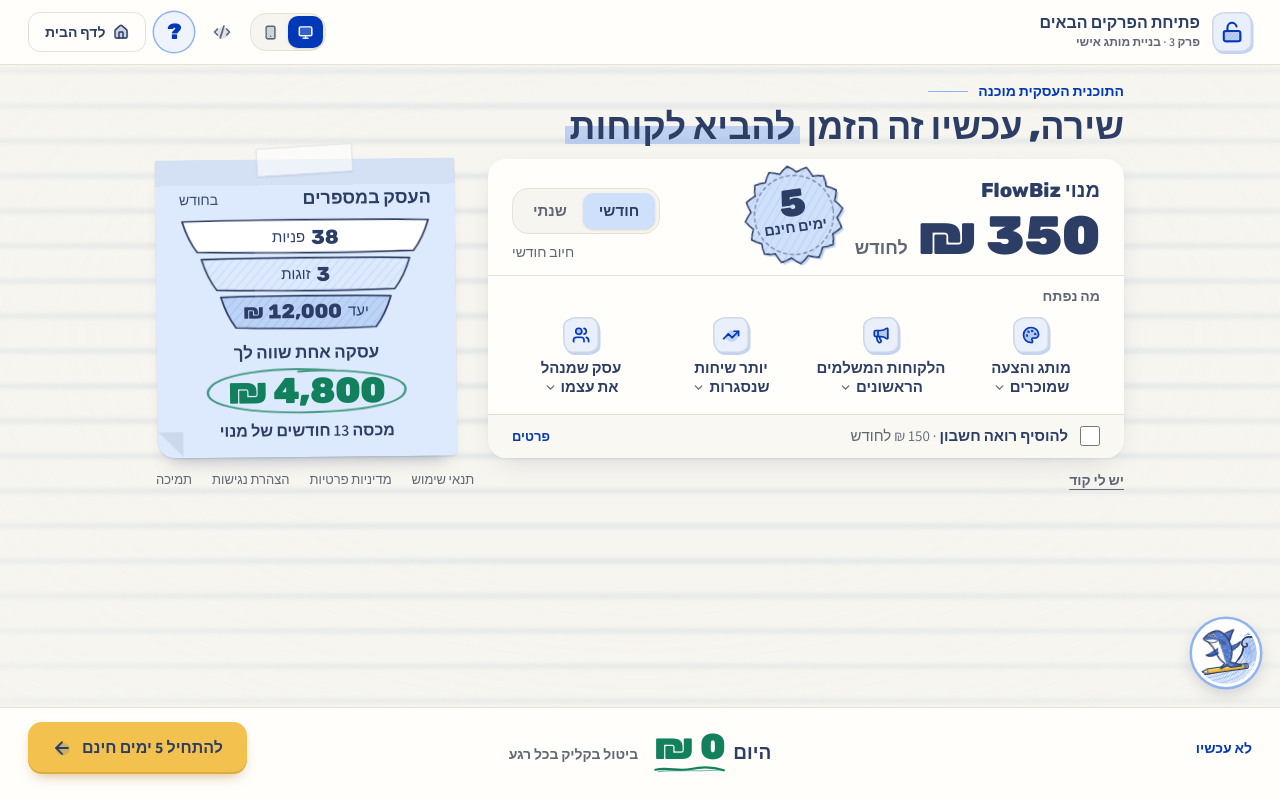
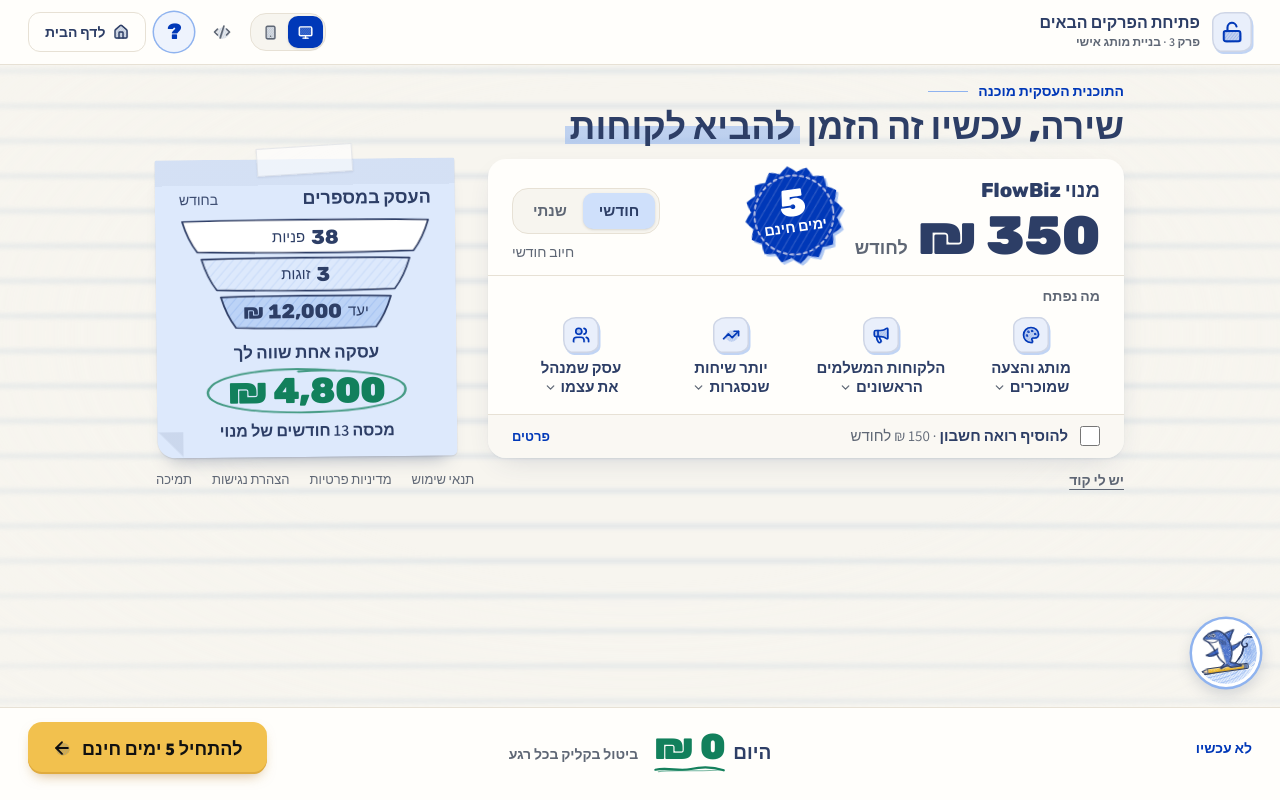
Before and after one commit to amitbens97-Zacks/paywall-mockup, a plain HTML site: page index.html in a window 1280 px wide. Drawn offline with nearby package versions, Linux system fonts and the light colour scheme.

Commit message:
Paywall: black, heavier CTA text; the 5-days seal back to deep blue
Co-Authored-By: Claude Opus 5.5 <noreply@anthropic.com>

```diff
--- a/index.html
+++ b/index.html
@@ -87,8 +87,8 @@
         background: #fff; border: 3px solid var(--color-brand-600, #0038b8); box-shadow: 0 2px 6px rgb(45 62 102 / .25); }
       .no-scrollbar::-webkit-scrollbar { display: none; }
 
-      /* The paywall's one action, in pencil yellow (Amit 26.11): the only strong colour on that page. */
-      .fb-btn-primary.fb-btn-pencil { background: #f2c14e; color: #2d3e66; box-shadow: 0 6px 14px -6px rgba(168, 103, 15, .55), inset 0 -2px 0 rgba(168, 103, 15, .25); }
+      /* The paywall's one action, in pencil yellow (Amit 26.11) with black, heavier text (27.11). */
+      .fb-btn-primary.fb-btn-pencil { background: #f2c14e; color: #111111; font-size: 18px; font-weight: 800; letter-spacing: .1px; box-shadow: 0 6px 14px -6px rgba(168, 103, 15, .55), inset 0 -2px 0 rgba(168, 103, 15, .25); }
       .fb-btn-primary.fb-btn-pencil:hover { background: #ecb53a; }
       .fb-btn-primary.fb-btn-pencil:active { background: #e3a92c; }
       .fb-btn-primary.fb-btn-pencil[disabled], .fb-btn-primary.fb-btn-pencil.is-off { background: #f3dea6; color: #6b6150; }
--- a/src/devnotes.js
+++ b/src/devnotes.js
@@ -36,7 +36,7 @@ const NOTES = [
       'מי שדילג על שלב 5: בלי הפתק. כרטיס המנוי לבד, באמצע.',
       'כותרת: "התוכנית העסקית מוכנה" ומתחתיה "שירה, עכשיו זה הזמן להביא לקוחות". "5 ימים חינם" מופיע רק במדבקה ובכפתור. במרכז הסרגל התחתון: "היום 0 ₪ · ביטול בקליק בכל רגע" (בטלפון מעל הכפתור).',
       `קוד קופון מאחורי קישור קטן "יש לי קוד". במוקאפ: ${DEMO_COUPON} פותח הכל.`,
-      'צבעים: הכפתור "להתחיל 5 ימים חינם" בצהוב עיפרון, הצבע החזק היחיד בדף. הבחירה חודשי/שנתי, המדבקה ושורת היעד בתכלת.',
+      'צבעים: הכפתור "להתחיל 5 ימים חינם" בצהוב עיפרון עם כתב שחור מודגש. המדבקה של 5 הימים בכחול כהה. הבחירה חודשי/שנתי ושורת היעד בתכלת.',
       'לחיצה אחת עד עמוד הסליקה: בלי החלון "תשלום מאובטח" שיש היום באמצע.',
       'תנאי שימוש, מדיניות פרטיות, הצהרת נגישות ותמיכה: כולם קישורים. כתובת התמיכה על הדומיין של FlowBiz, לא Gmail.',
     ],
--- a/src/illus.js
+++ b/src/illus.js
@@ -4,6 +4,7 @@
 import { html } from './lib.js';
 
 const INK = '#2d3e66';
+const BLUE = '#0038b8';
 const GREEN = '#12805c';
 
 // The stamp of the free days: a scalloped seal, pressed a little crooked.
@@ -14,11 +15,11 @@ export function Seal({ n, class: cls = '' }) {
     return `${(50 + Math.cos(a) * r).toFixed(1)} ${(50 + Math.sin(a) * r).toFixed(1)}`;
   });
   const d = `M${pts.join(' L')} Z`;
-  return html`<svg viewBox="0 0 100 100" class=${'overflow-visible ' + cls} role="img" aria-label=${`${n} ימים חינם`} text-anchor="middle" fill=${INK} font-family="Rubik, Assistant, sans-serif">
+  return html`<svg viewBox="0 0 100 100" class=${'overflow-visible ' + cls} role="img" aria-label=${`${n} ימים חינם`} text-anchor="middle" fill="#ffffff" font-family="Rubik, Assistant, sans-serif">
     <g style=${{ filter: 'url(#pencil-rough)' }}>
-      <path d=${d} fill="#8fb3ef" transform="translate(2 2.6)" opacity=".55" />
-      <path d=${d} fill="#cfe0fb" stroke=${INK} stroke-width="1.6" /><path d=${d} fill="url(#pencil-hatch-lg)" opacity=".5" />
-      <circle cx="50" cy="50" r="39.5" fill="none" stroke=${INK} stroke-width="1.4" stroke-dasharray="3.2 3.6" stroke-linecap="round" opacity=".55" />
+      <path d=${d} fill="#8fb3ef" transform="translate(2 2.6)" opacity=".7" />
+      <path d=${d} fill=${BLUE} /><path d=${d} fill="url(#pencil-hatch-light)" />
+      <circle cx="50" cy="50" r="39.5" fill="none" stroke="#ffffff" stroke-width="1.5" stroke-dasharray="3.2 3.6" stroke-linecap="round" opacity=".75" />
     </g>
     <text x="50" y="51" font-size="38" font-weight="900">${n}</text>
     <text x="50" y="67" font-size="14.5" font-weight="800" direction="rtl">ימים חינם</text>
```
